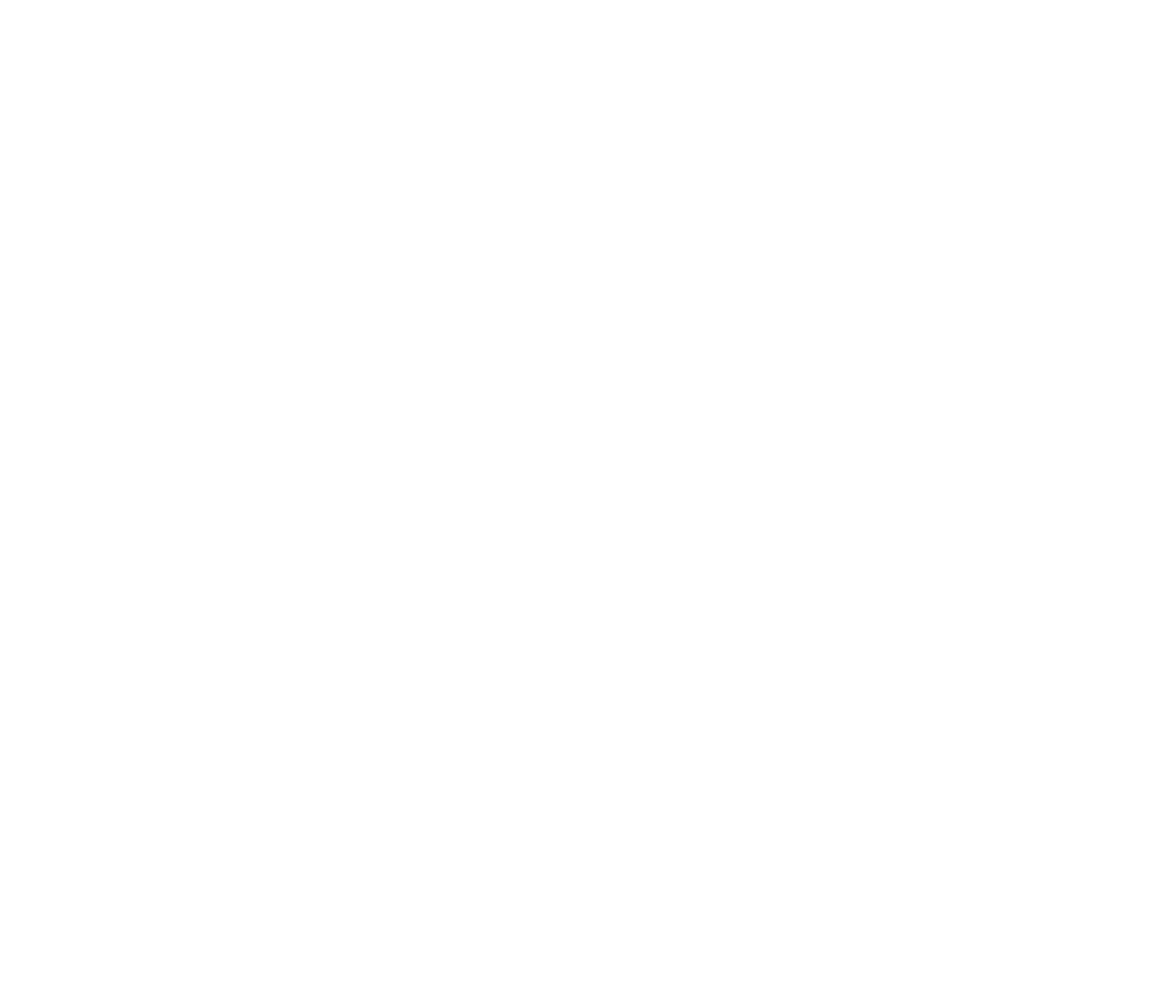
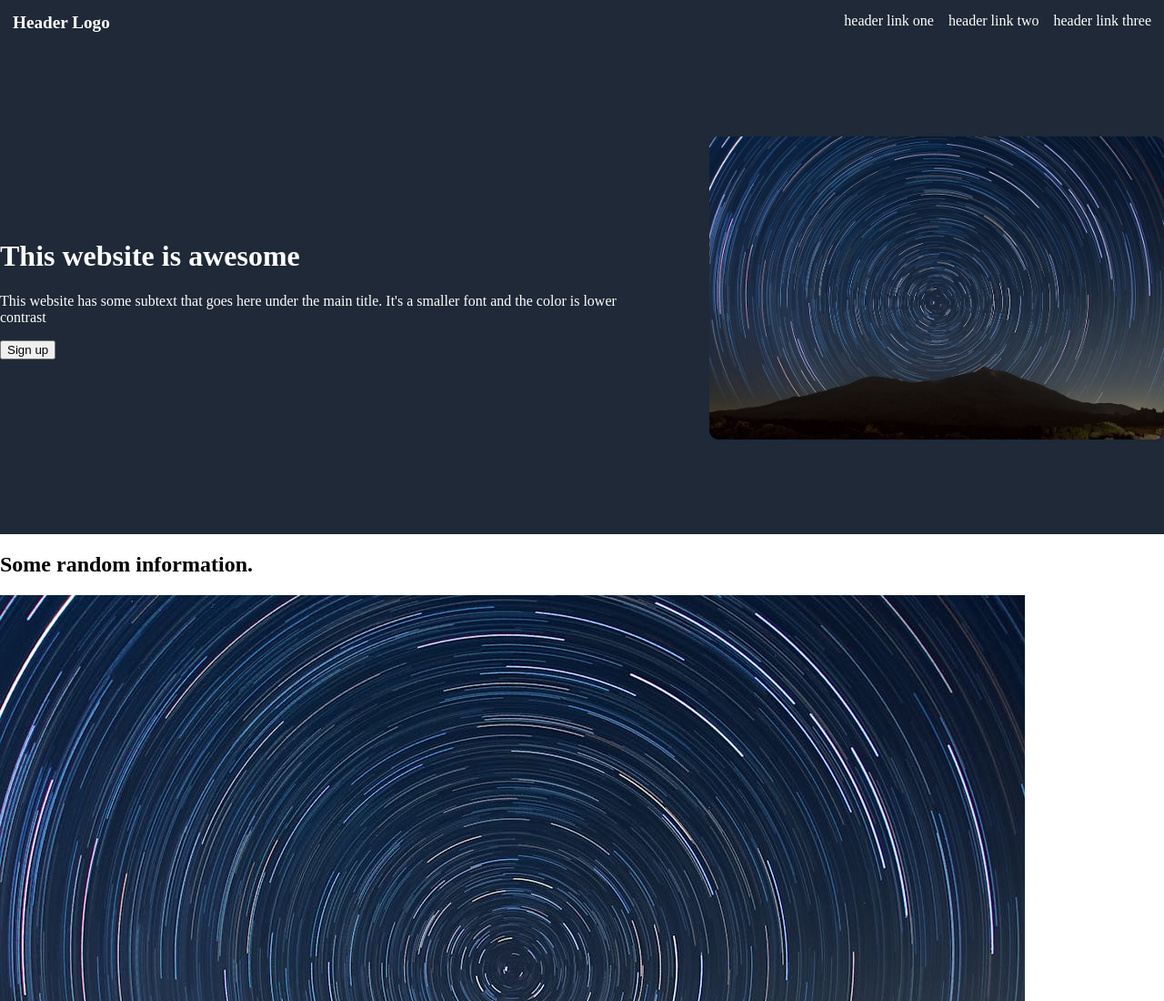
Before and after one commit to mikexyz0/flexbox-practice, a plain HTML site: page index.html in a window 1280 px wide. Shown: the top 1100 px of the page at 91% size. Before the commit the page ends 800 px from the top, so only its background shows below. Drawn offline with Linux system fonts and the light colour scheme.

Commit message:
Create initial containers

```diff
--- a/index.html
+++ b/index.html
@@ -3,9 +3,52 @@
 <head>
     <meta charset="UTF-8">
     <meta name="viewport" content="width=device-width, initial-scale=1.0">
-    <title>Document</title>
+    <title>Flexbox practice</title>
+    <link rel="stylesheet" href="styles.css">
 </head>
 <body>
-
+    <div class="maincontainer">
+    <div class="container1">
+        <div class="header">
+            <div class="logo">Header Logo</div>
+            <div class="right">
+                <ul>
+                    <a class="header-links">header link one</a>
+                    <a class="header-links">header link two</a>
+                    <a class="header-links">header link three</a>
+                </ul>
+            </div>
+        </div>
+        <div class="container1child">
+            <div class="container1left">
+                <h1>This website is awesome</h1>
+                <p>This website has some subtext that goes here under the main title. It's a smaller font and the color is lower contrast</p>
+                <button class="signup">Sign up</button>
+            </div>
+            <div class="container1right">
+                <img class="image1" src="../flexbox-practice/1.jpeg">
+            </div>
+        </div>
+    </div>
+    </div>
+    <div class="container2">
+        <h2>Some random information.</h2>
+        <div class="box1">
+            <img src="../flexbox-practice/1.jpeg">
+            <p>this is some subtext under an illustration or image</p>
+        </div>
+        <div class="box2">
+            <img src="../flexbox-practice/1.jpeg">
+            <p>this is some subtext under an illustration or image</p>
+        </div>
+        <div class="box3">
+            <img src="../flexbox-practice/1.jpeg">
+            <p>this is some subtext under an illustration or image</p>
+        </div>
+        <div class="box4">
+            <img src="../flexbox-practice/1.jpeg">
+            <p>this is some subtext under an illustration or image</p>
+        </div>
+</div>
 </body>
 </html>
--- a/styles.css
+++ b/styles.css
@@ -0,0 +1,55 @@
+body {
+    display: flex;
+    flex-direction: column;
+    padding: 0px;
+    margin: 0px;
+}
+
+.maincontainer {
+    display: flex;
+    background-color: #1F2937;
+    justify-content: center;
+}
+
+.container1 {
+    background-color: #1F2937;
+    color: white;
+}
+
+.header {
+    display:flex;
+    justify-content: space-between;
+    color: white;
+    padding: 14px;
+}
+
+.header-links {
+    display:flex;
+}
+
+ul {
+    display: flex;
+    align-items: center;
+    gap: 1rem;
+    padding: 0px;
+    margin: 0px;
+}
+
+.logo {
+    font-weight: bolder;
+    font-size: larger;
+}
+
+.container1child {
+    display: flex;
+    justify-content: center;
+    align-items: center;
+    gap: 100px;
+    padding-top: 100px;
+    padding-bottom: 100px;
+}
+
+.image1 {
+    max-width: 500px;
+    border-radius: 10px;
+}
```
Also changed, not shown: 1.jpeg (added).
